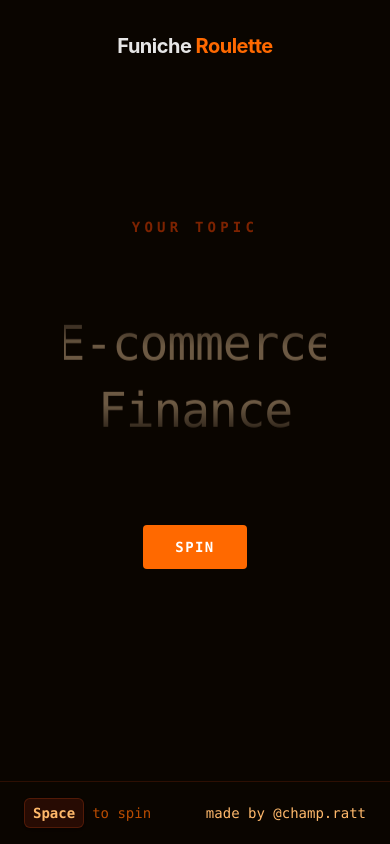
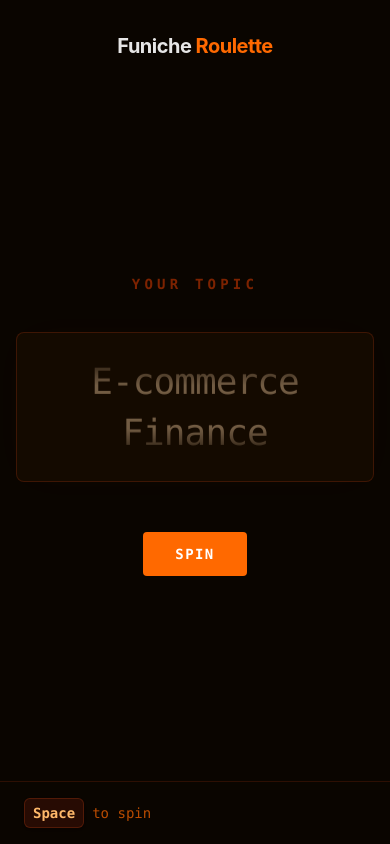
Before and after one commit to chxmpizy/Niche_Roulette, a Next.js app: page / in a window 390 px wide. Built offline with nearby package versions, Linux system fonts and the light colour scheme.

Commit message:
feat: add 3-hour timer and 'Build it!' functionality

```diff
--- a/components/roulette/category-stage.tsx
+++ b/components/roulette/category-stage.tsx
@@ -8,6 +8,7 @@ import { clsx } from "clsx";
 export function CategoryStage() {
   const [isSpinning, setIsSpinning] = useState(false);
   const [finalResult, setFinalResult] = useState<string | null>(null);
+  const [timer, setTimer] = useState<number | null>(null);
 
   const categoryNames = categories.map((c) => c.name);
 
@@ -15,6 +16,7 @@ export function CategoryStage() {
     if (isSpinning) return;
     setIsSpinning(true);
     setFinalResult(null);
+    setTimer(null); // Cancel timer on re-spin
   };
 
   const handleStop = (selected: string) => {
@@ -24,7 +26,9 @@ export function CategoryStage() {
 
   useEffect(() => {
     const handleKeyDown = (e: KeyboardEvent) => {
+      // Space or Enter spins unless the timer is actively running
       if (e.code === "Space" || e.code === "Enter") {
+        if (timer !== null) return; // Disable spacebar spin when building
         e.preventDefault();
         if (!isSpinning) {
           startSpin();
@@ -33,17 +37,33 @@ export function CategoryStage() {
     };
     window.addEventListener("keydown", handleKeyDown);
     return () => window.removeEventListener("keydown", handleKeyDown);
-  }, [isSpinning]);
+  }, [isSpinning, timer]);
+
+  // Timer Countdown Logic
+  useEffect(() => {
+    if (timer === null || timer <= 0) return;
+    const interval = setInterval(() => {
+      setTimer((t) => (t !== null && t > 0 ? t - 1 : 0));
+    }, 1000);
+    return () => clearInterval(interval);
+  }, [timer]);
+
+  const formatTimer = (totalSeconds: number) => {
+    const h = Math.floor(totalSeconds / 3600);
+    const m = Math.floor((totalSeconds % 3600) / 60);
+    const s = totalSeconds % 60;
+    return `${h.toString().padStart(2, "0")}:${m.toString().padStart(2, "0")}:${s.toString().padStart(2, "0")}`;
+  };
 
   return (
     <div className="flex-1 flex flex-col min-h-screen bg-[#0a0500] text-orange-50 selection:bg-orange-500/30">
       <header className="flex justify-center items-center w-full p-8 absolute top-0 left-0">
         <h1 className="text-xl md:text-2xl font-sans font-bold tracking-tight text-white/90 select-none">
-          Funiche <span className="text-orange-500 ">Roulette</span>
+          Funiche <span className="text-orange-500">Roulette</span>
         </h1>
       </header>
 
-      <main className="flex-1 flex flex-col items-center justify-center p-4 md:p-8">
+      <main className="flex-1 flex flex-col items-center justify-center p-4 md:p-8 mt-16 md:mt-0">
         <div className="flex flex-col items-center w-full max-w-6xl">
           <div className="mb-8 mt-4 h-8 flex justify-center items-center">
             {isSpinning ? (
@@ -53,9 +73,9 @@ export function CategoryStage() {
               </h2>
             ) : finalResult ? (
               <h2 className="text-sm font-bold font-mono tracking-[0.3em] uppercase text-orange-400 flex items-center gap-2 animate-in fade-in zoom-in duration-300">
-
+                <span className="text-amber-500">✨</span>
                 Your Topic
-
+                <span className="text-amber-500">✨</span>
               </h2>
             ) : (
               <h2 className="text-sm font-bold font-mono tracking-[0.3em] uppercase text-orange-700/60">
@@ -63,14 +83,20 @@ export function CategoryStage() {
               </h2>
             )}
           </div>
+
           <div
-            className="w-full  rounded-lg p-12 flex flex-col items-center justify-center min-h-[200px] relative overflow-hidden cursor-pointer"
-            onClick={() => !isSpinning && startSpin()}
+            className={clsx(
+              "w-full rounded-lg p-12 flex flex-col items-center justify-center min-h-[150px] relative overflow-hidden transition-all duration-500",
+              timer !== null
+                ? "border border-orange-500/60 shadow-[0_0_80px_-15px_rgba(249,115,22,0.3)] bg-[#1a0c00] scale-[1.02]"
+                : "bg-[#140a00] border border-orange-900/40 shadow-[0_0_40px_-15px_rgba(249,115,22,0.05)] cursor-pointer group hover:border-orange-500/40 hover:shadow-[0_0_60px_-15px_rgba(249,115,22,0.15)]"
+            )}
+            onClick={() => !isSpinning && timer === null && startSpin()}
           >
             <div
               className={clsx(
-                "text-5xl font-medium tracking-tight text-center font-mono w-full",
-                finalResult ? "text-orange-50" : "text-orange-200/40",
+                "text-4xl md:text-5xl font-medium tracking-tight text-center font-mono w-full transition-all duration-500",
+                finalResult ? (timer !== null ? "text-orange-300 scale-90" : "text-orange-50") : "text-orange-200/40"
               )}
             >
               <SlotReel
@@ -80,9 +106,25 @@ export function CategoryStage() {
                 hasLanded={!!finalResult}
               />
             </div>
+
+            {/* In-card Timer Display */}
+            {timer !== null && (
+              <div className="absolute inset-0 flex flex-col items-center justify-center bg-[#1a0c00]/90 backdrop-blur-sm animate-in fade-in duration-500">
+                <div className="text-sm font-bold font-mono tracking-[0.3em] uppercase text-orange-500 mb-4 flex items-center gap-2">
+                  <span className="w-2 h-2 rounded-full bg-red-500 animate-pulse" />
+                  Time Remaining
+                </div>
+                <div className="text-6xl md:text-8xl font-black font-mono tracking-tighter text-transparent bg-clip-text bg-gradient-to-b from-orange-300 to-orange-600 drop-shadow-[0_0_30px_rgba(249,115,22,0.4)]">
+                  {formatTimer(timer)}
+                </div>
+                <div className="mt-8 text-orange-200/70 text-sm font-mono tracking-widest uppercase">
+                  Building: <span className="text-orange-400 font-bold">{finalResult}</span>
+                </div>
+              </div>
+            )}
           </div>
 
-          <div className="h-20 mt-8 w-full flex items-center justify-center">
+          <div className="min-h-[5rem] mt-8 w-full flex flex-col sm:flex-row items-center justify-center gap-4">
             {!finalResult ? (
               <button
                 onClick={startSpin}
@@ -91,31 +133,44 @@ export function CategoryStage() {
                   "px-8 py-3 text-sm font-bold font-mono tracking-widest uppercase rounded transition-all duration-300",
                   isSpinning
                     ? "bg-orange-900/30 text-white/50 cursor-not-allowed"
-                    : "bg-orange-500 text-white hover:bg-orange-400 hover:shadow-[0_0_20px_-5px_rgba(249,115,22,0.4)]",
+                    : "bg-orange-500 text-white hover:bg-orange-400 hover:shadow-[0_0_20px_-5px_rgba(249,115,22,0.4)]"
                 )}
               >
                 {isSpinning ? "Spinning..." : "Spin"}
               </button>
+            ) : timer !== null ? (
+              <button
+                onClick={() => setTimer(null)}
+                className="px-6 py-2 text-xs font-bold font-mono tracking-widest uppercase rounded border border-orange-900/50 text-orange-500 hover:text-white hover:bg-red-900/60 hover:border-red-500 transition-all duration-300 animate-in fade-in"
+              >
+                Cancel Build
+              </button>
             ) : (
-              <button
-                onClick={startSpin}
-                className="px-8 py-3 text-sm font-bold font-mono tracking-widest uppercase rounded bg-gradient-to-r from-orange-400 to-orange-600 text-white hover:opacity-90 transition-all duration-300 animate-in fade-in slide-in-from-bottom-4 shadow-[0_0_30px_-5px_rgba(249,115,22,0.5)]"
-              >
-                Spin Again
-              </button>
+              <div className="flex flex-col sm:flex-row gap-4 w-full sm:w-auto animate-in fade-in slide-in-from-bottom-4">
+                <button
+                  onClick={startSpin}
+                  className="px-8 py-3 w-full sm:w-auto text-sm font-bold font-mono tracking-widest uppercase rounded bg-orange-950/40 border border-orange-900/50 text-orange-400 hover:bg-orange-900/60 hover:text-orange-200 transition-all duration-300"
+                >
+                  Spin Again
+                </button>
+                <button
+                  onClick={() => setTimer(3 * 60 * 60)} // 3 Hours
+                  className="px-8 py-3 w-full sm:w-auto text-sm font-bold font-mono tracking-widest uppercase rounded bg-gradient-to-r from-orange-400 to-orange-600 text-white hover:opacity-90 transition-all duration-300 shadow-[0_0_30px_-5px_rgba(249,115,22,0.5)] flex items-center justify-center gap-2 group"
+                >
+                  Build it! <span className="group-hover:translate-x-1 group-hover:-translate-y-1 transition-transform">🚀</span>
+                </button>
+              </div>
             )}
           </div>
         </div>
       </main>
+
       <footer className="flex justify-between items-center border-orange-900/30 border-t py-4 px-6 text-sm text-orange-500/70">
         <div className="flex items-center gap-2 font-mono">
           <kbd className="px-2 py-1 bg-orange-950/50 border border-orange-900/50 rounded-md text-orange-300 font-bold shadow-sm">
             Space
           </kbd>
-          <span>{finalResult ? "spin again" : "to spin"}</span>
-        </div>
-        <div className="flex items-center gap-2 font-mono text-orange-300">
-          <span>made by <a className="hover:underline " href="https://www.instagram.com/champ.ratt/">@champ.ratt</a></span>
+          <span>to {finalResult ? "spin again" : "spin"}</span>
         </div>
       </footer>
     </div>
```
